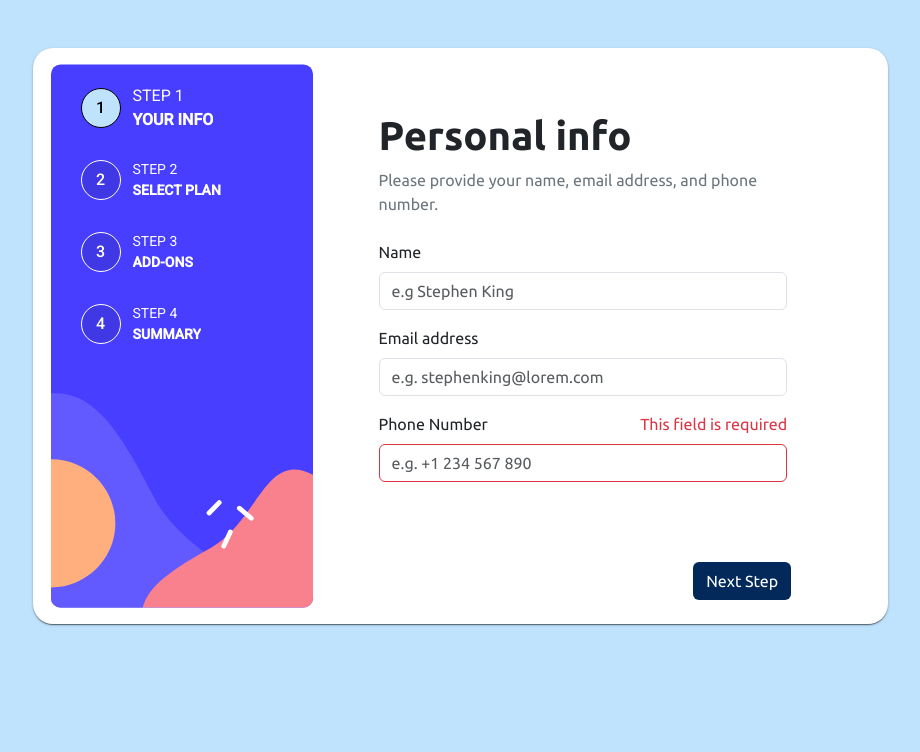
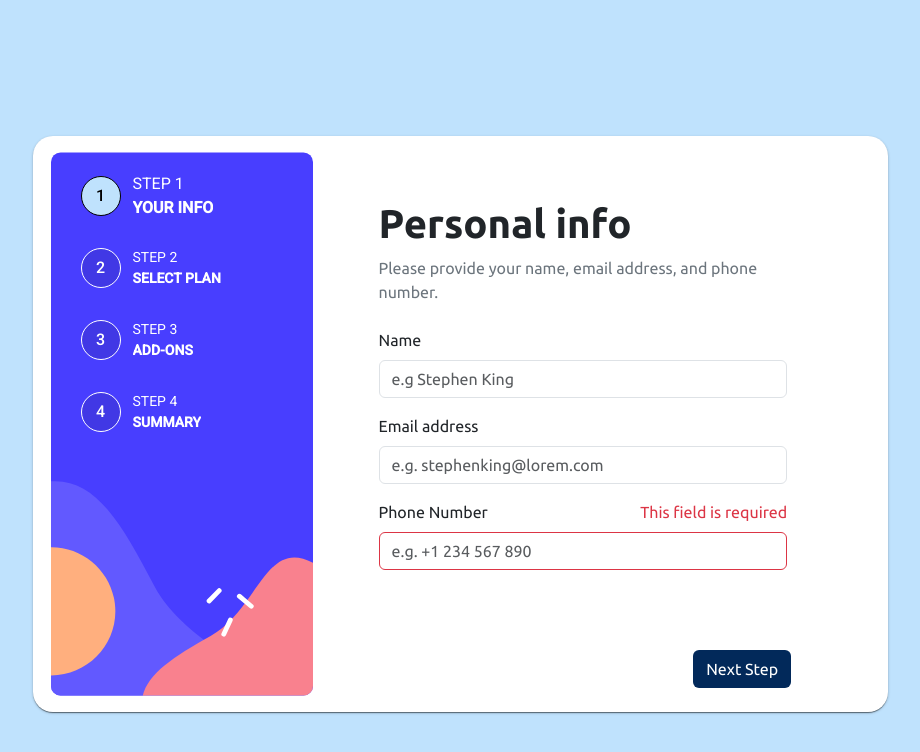
Before and after one commit to derwing/fm-multi-step-form, an Angular app: page / in a window 1280 px wide. Shown: the top 752 px of the page, without its empty margins (180-1100 px from the left). Built offline with nearby package versions, Linux system fonts and the light colour scheme.

Commit message:
center content

```diff
--- a/src/styles.css
+++ b/src/styles.css
@@ -29,6 +29,9 @@ body {
 }
 
 
+/* Container position */
+
+
 /* Sidebar stepper */
 
 .mat-step-header .mat-step-icon-selected {
@@ -58,7 +61,20 @@ body {
     color: white;
 }
 
+@media (min-width:1025px) {
+    .container {
+        position: fixed;
+        top: 50%;
+        left: 50%;
+        transform: translate(-50%, -50%);
+    }
+}
+
 @media (max-width: 767px) {
+    html,
+    body {
+        height: 100%;
+    }
     .mat-stepper-horizontal-line {
         border-top-style: hidden!important;
     }
```
